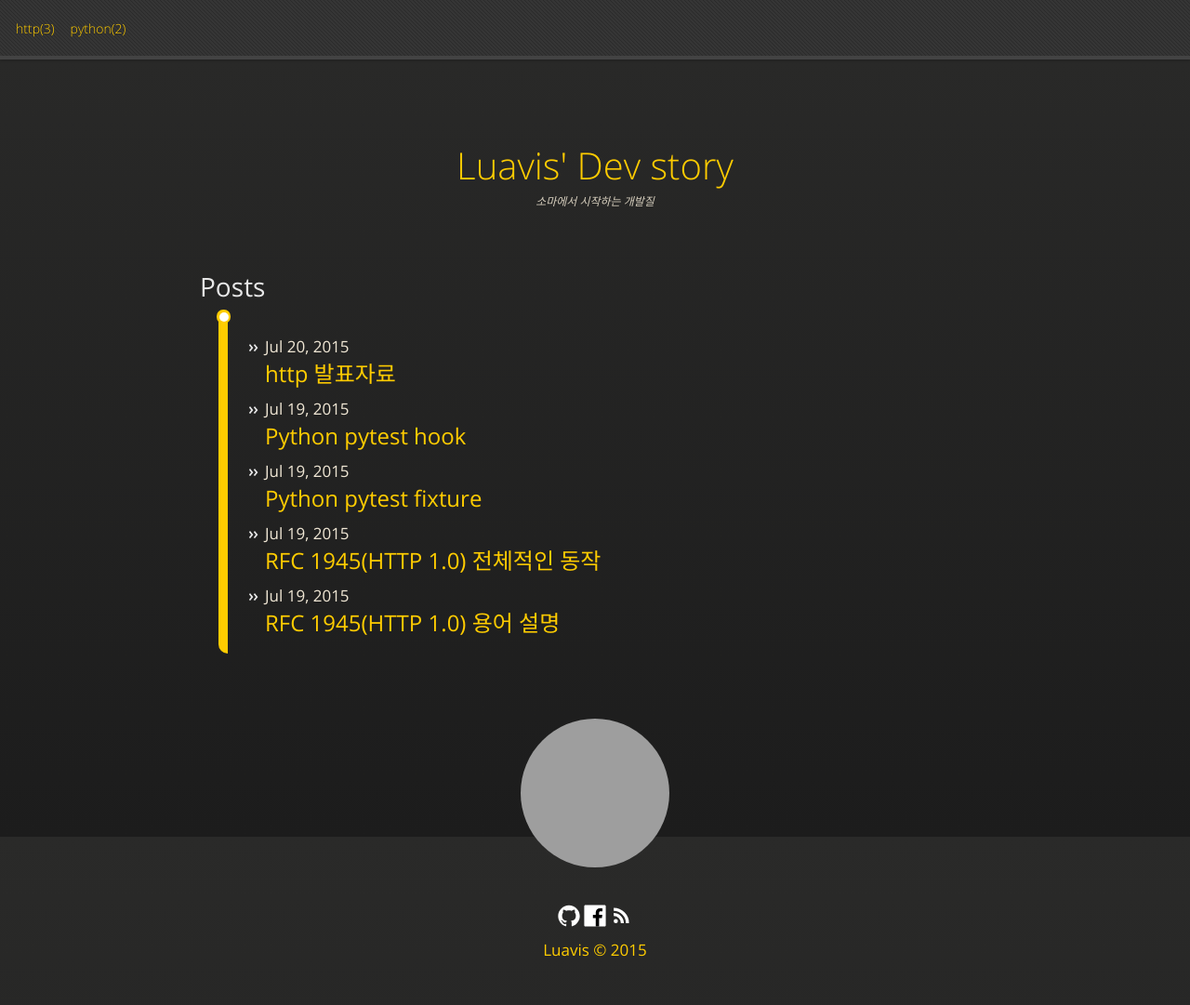
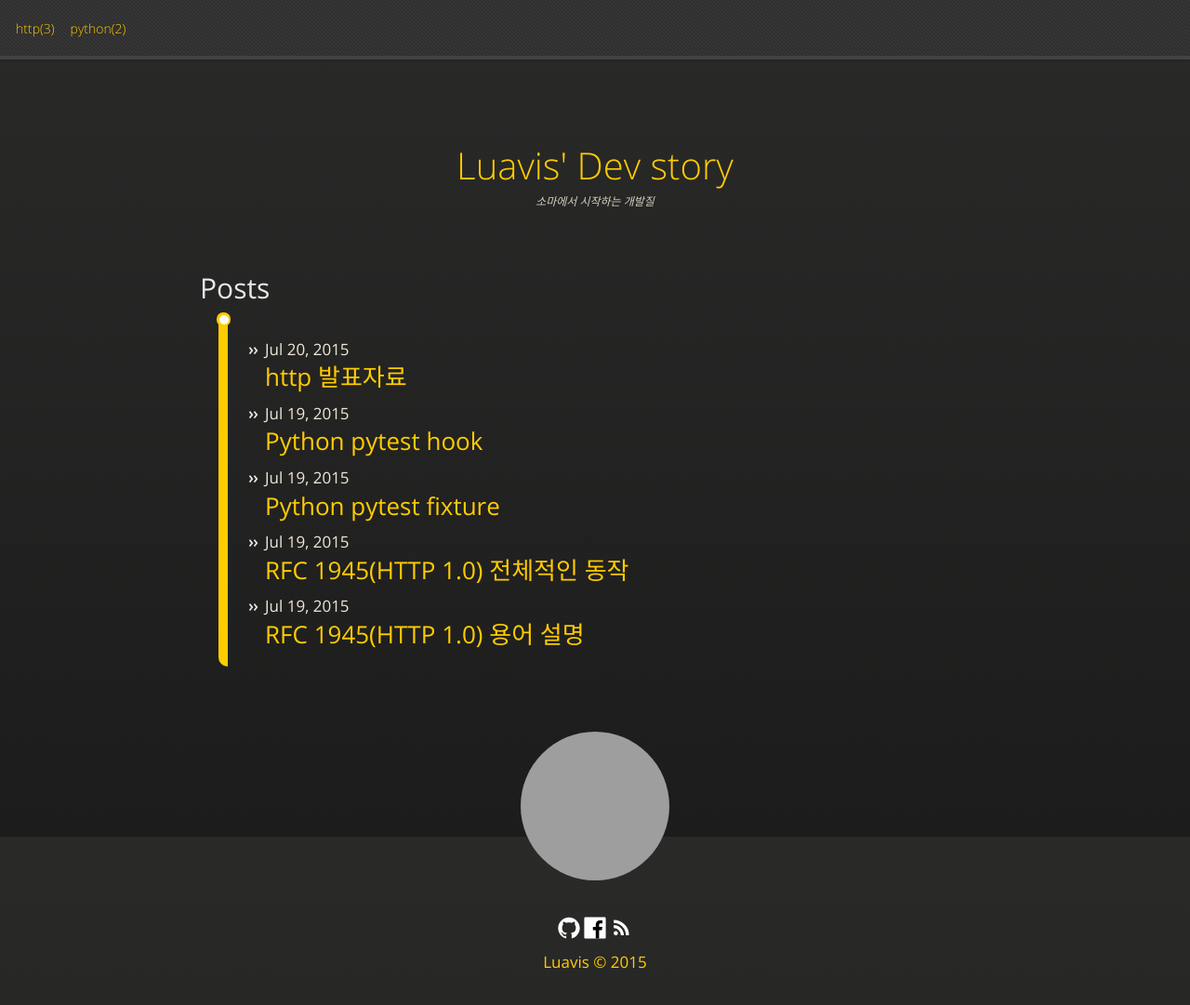
Before and after one commit to Luavis/luavis.github.io, a Jekyll site: the page built from index.html, in a window 1280 px wide and 1088 px high. Shown: the top 1081 px of the window at 93% size. Built offline with Jekyll 4.4.1, drawn with Linux system fonts in a browser that asks for light colours; grey boxes are pictures that could not be loaded.

Commit message:
Update style

```diff
--- a/_layouts/luavis.html
+++ b/_layouts/luavis.html
@@ -3,12 +3,11 @@
   <head>
     <meta charset="utf-8">
     <meta http-equiv="X-UA-Compatible" content="chrome=1">
-    <meta property="og:title" content="{{ page.title }}">
-    <!-- <meta property="og:image" content="[##_image_##]"> -->
+    <meta property="og:title" content="{% if page.title %}{{ page.title }}{% else %}{{ site.title }}{% endif %}">
     <meta property="og:type" content="blog">
 
     <link rel="alternate" type="application/rss+xml" title="{{ page.title }}" href="{{ "feed.xml" | prepend: site.baseurl }}" />
-    <title>{{ page.title }}</title>
+    <title>{{ site.title }} {% if page.title %} - {{ page.title }} {% endif %}</title>
 
     <link rel="stylesheet" media="screen" href="{{ "css/main.css" | prepend: site.baseurl }}">
     <link rel="stylesheet" media="screen" href="{{ "css/pygment_trac.css" | prepend: site.baseurl }}">
--- a/css/main.css
+++ b/css/main.css
@@ -219,7 +219,7 @@
 */
 b,
 strong {
-  font-size: 150%;
+  font-size: 120%;
   font-weight: bold;
 }
 
@@ -567,11 +567,11 @@
 }
 
 h1 {
-  font-size: 28px;
+  font-size: 30px;
 }
 
 h2 {
-  font-size: 24px;
+  font-size: 26px;
 }
 
 h4, h5, h6 {
@@ -579,7 +579,7 @@
 }
 
 h3 {
-  font-size: 18px;
+  font-size: 20px;
   line-height: 24px;
   font-family: "나눔고딕", "NanumGothic", 'OpenSansRegular', "Helvetica Neue", Helvetica, Arial, sans-serif !important;
   font-weight: normal;
```
